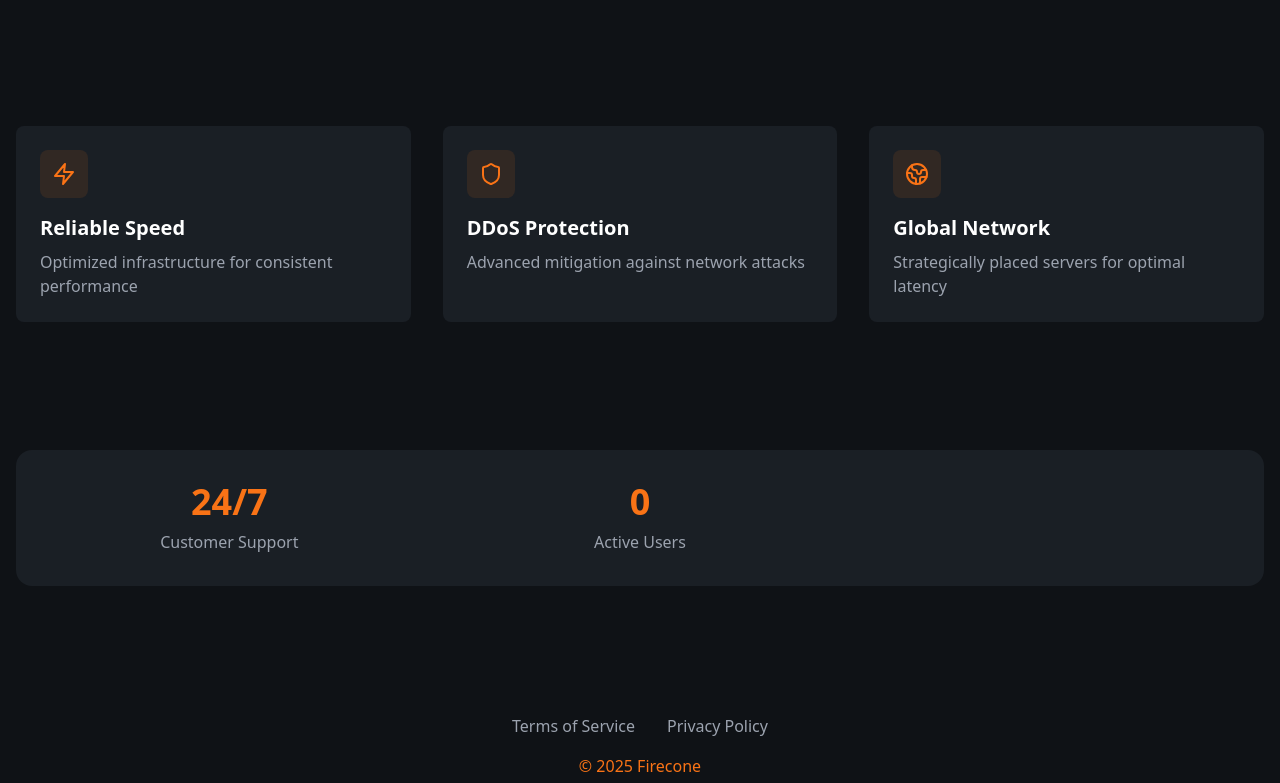
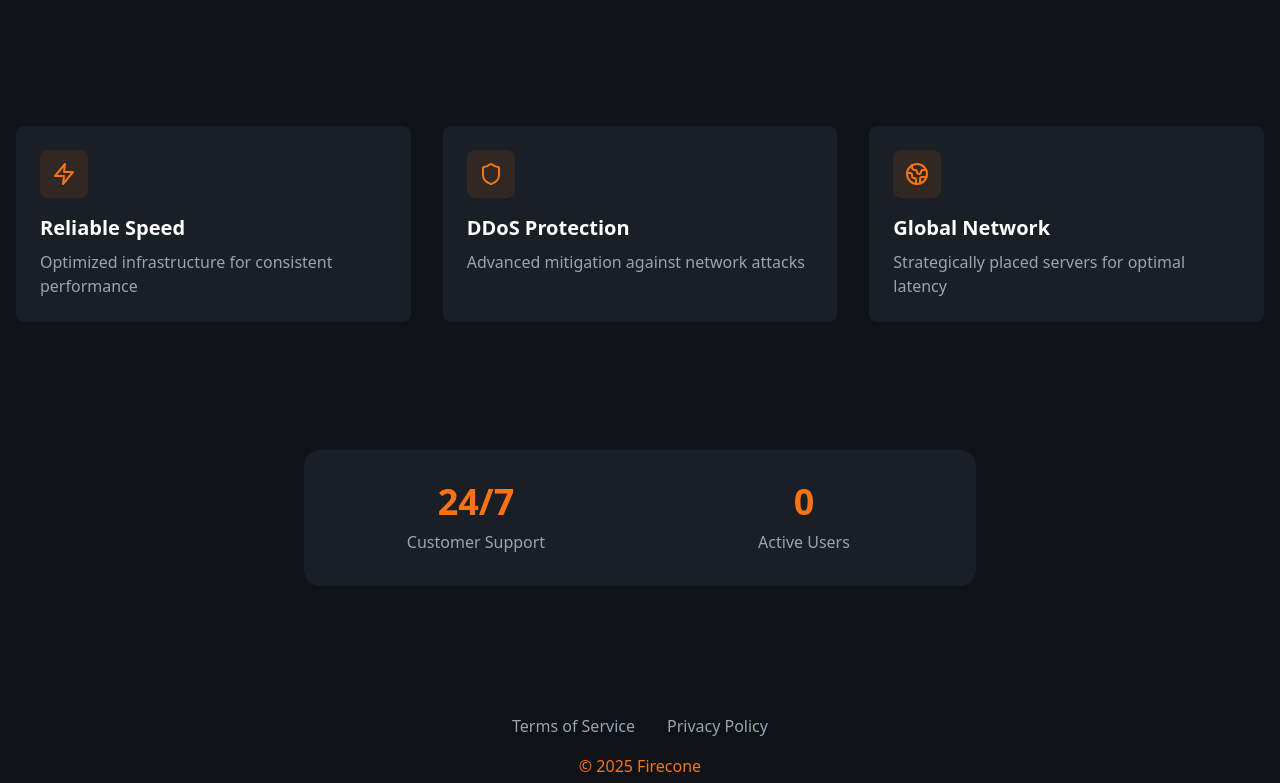
Before and after one commit to domin211/Firecone-Web, a React (Vite) app: page / in a window 1280 px wide. Shown: the part 450-1233 px from the top of the page. Built offline with nearby package versions, Linux system fonts and the light colour scheme.

Commit message:
Center the stats section

```diff
--- a/src/App.tsx
+++ b/src/App.tsx
@@ -88,7 +88,7 @@ function HomePage() {
 
       {/* Stats */}
       <div className="container mx-auto px-4 mt-32 mb-32">
-        <div className="bg-[#1a1f25] rounded-2xl p-8 grid md:grid-cols-3 gap-12">
+        <div className="bg-[#1a1f25] rounded-2xl p-8 grid md:grid-cols-2 gap-12 max-w-2xl mx-auto">
           <div className="text-center">
             <div className="text-4xl font-bold text-orange-500 mb-2">24/7</div>
             <div className="text-gray-400">Customer Support</div>
```
